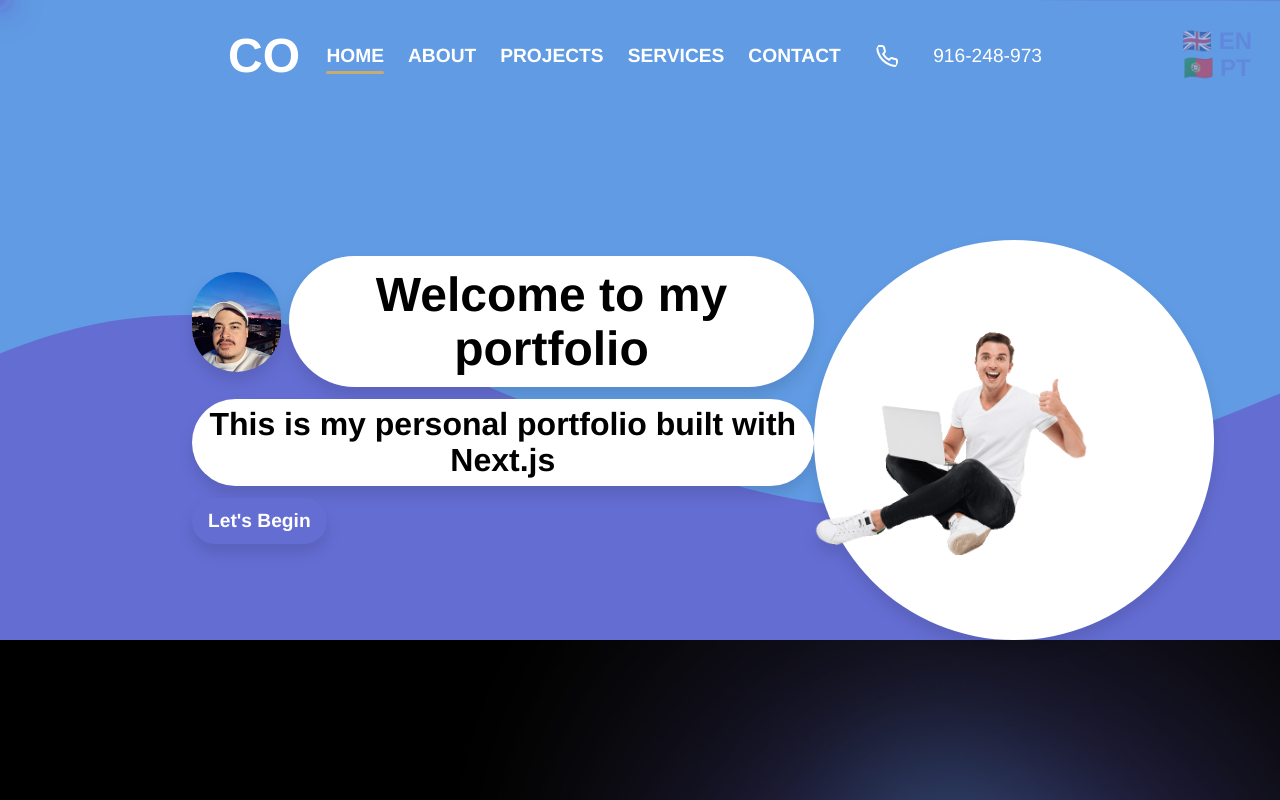
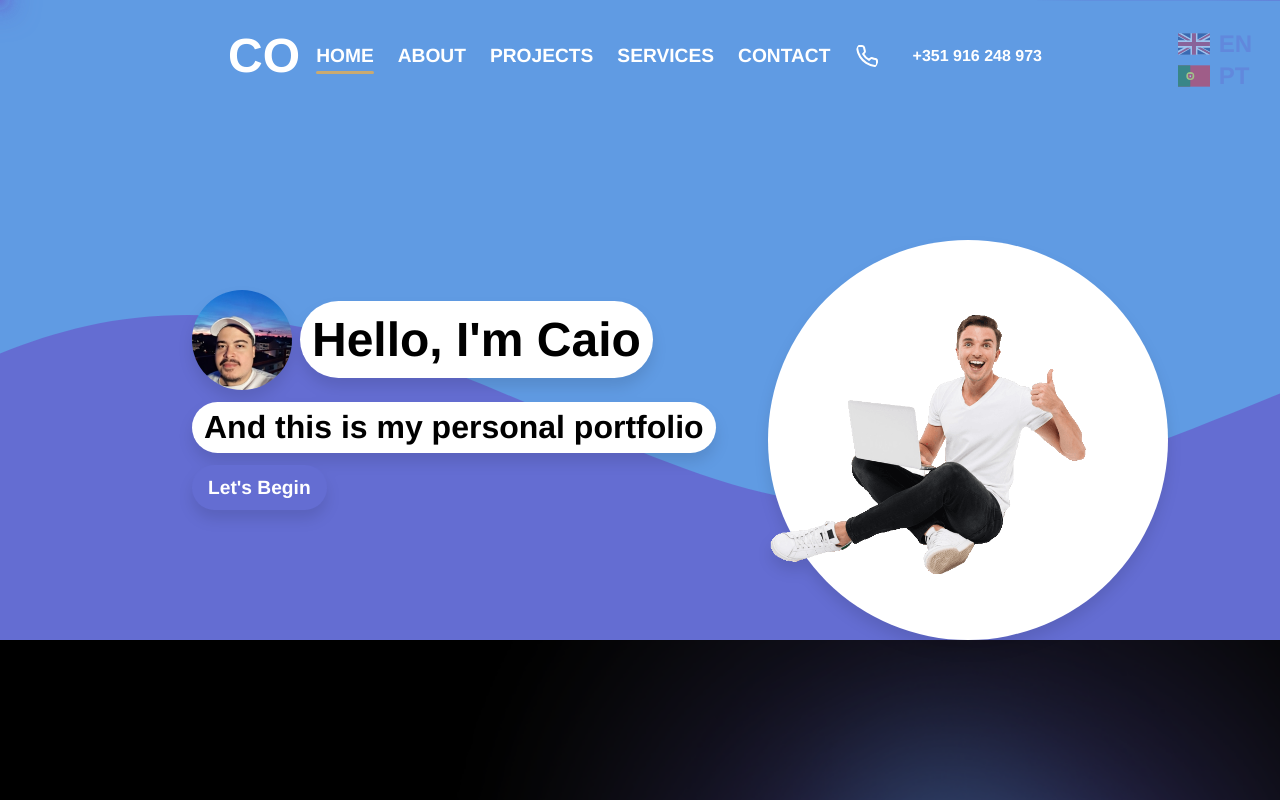
Before and after one commit to oCaio-re/my_next_portfolio, a Next.js app: page /en in a window 1280 px wide. Shown: the top 800 px of the page. Built offline with nearby package versions, Linux system fonts and the light colour scheme.

Commit message:
corrected main header

```diff
--- a/app/[lang]/components/LanguageSwitcher.tsx
+++ b/app/[lang]/components/LanguageSwitcher.tsx
@@ -3,6 +3,8 @@
 import { usePathname } from 'next/navigation'
 import Link from 'next/link'
 import { i18n, type Locale } from '@/i18n'
+import { GB } from 'country-flag-icons/react/3x2'
+import { PT } from 'country-flag-icons/react/3x2'
 
 export default function LanguageSwitcher() {
     const pathName = usePathname()
@@ -22,17 +24,17 @@ export default function LanguageSwitcher() {
             {/*<p>Locale switcher:</p>*/}
             <ul>
                 <li key={english}>
-              <Link className="hover:text-white transition-all duration-200 ease-in-out"
+                    <Link className="flex hover:text-white transition-all duration-200 ease-in-out items-center"
                           href={redirectedPathName(english)}
                     >
-                  {"🇬🇧 " + english}
+                        <GB className="h-8 w-8"/> &#8202; {english}
                     </Link>
                 </li>
                 <li key={portuguese}>
-              <Link className="hover:text-white transition-all duration-200 ease-in-out"
+                    <Link className="flex hover:text-white transition-all duration-200 ease-in-out items-center"
                           href={redirectedPathName(portuguese)}
                     >
-                {"🇵🇹 " + i18n.locales[1]}
+                        <PT className="h-8 w-8"/> &#8202; {portuguese}
                     </Link>
                 </li>
 
--- a/app/[lang]/components/LayoutWrapper.tsx
+++ b/app/[lang]/components/LayoutWrapper.tsx
@@ -1,12 +1,10 @@
 'use client';
 
 import React from 'react';
-import { ScrollProgressBar } from './ScrollProgressBar';
 
 export default function LayoutWrapper({ children }: { children: React.ReactNode }) {
     return (
         <>
-            <ScrollProgressBar />
             {children}
         </>
     );
--- a/app/[lang]/components/NavBar.tsx
+++ b/app/[lang]/components/NavBar.tsx
@@ -2,6 +2,7 @@
 import { useState, useEffect } from 'react';
 import {FiPhone} from "react-icons/fi";
 import { Dictionary, NavItem } from './types';
+import {ScrollProgressBar} from "@/app/[lang]/components/ScrollProgressBar";
 
 export const NavBar = ({ dictionary }: { dictionary: Dictionary }) => {
     const [scrolled, setScrolled] = useState(false);
@@ -70,6 +71,7 @@ export const NavBar = ({ dictionary }: { dictionary: Dictionary }) => {
     };
 
     return (
+        <>
             <nav
                 className={`fixed top-0 left-0 right-0 z-100 transition-all duration-300 mt-[1rem] w-[70vw] m-auto rounded-lg
                         h-20 items-center hidden px-5 lg:flex
@@ -105,12 +107,14 @@ export const NavBar = ({ dictionary }: { dictionary: Dictionary }) => {
                     </ul>
                     <div className={`flex items-center gap-4`}>
                         <FiPhone className={`w-10 h-10 bg-[#C9AA71] rounded-full px-2  py-1 text-white ${scrolled ? 'bg-[#C9AA71]' : 'bg-transparent'}`} />
-                    <a href="tel:+351916248973" className={`text-[1.2rem] font-medium border-2 text-[#C9AA71] rounded-full px-2  py-1 border-[#C9AA71]
+                        <a href="tel:+351916248973" className={`text-[1rem] font-bold border-2 text-[#C9AA71] rounded-full px-2  py-1 border-[#C9AA71]
                      ${scrolled ? 'text-[#C9AA71]' : 'text-white'} ${scrolled ? 'border-[#C9AA71]' : 'border-transparent'}`}>
-                        916-248-973
+                            +351 916 248 973
                         </a>
                     </div>
                 </div>
             </nav>
+            <ScrollProgressBar/>
+        </>
     );
 };
--- a/app/[lang]/components/ScrollProgressBar.tsx
+++ b/app/[lang]/components/ScrollProgressBar.tsx
@@ -19,7 +19,7 @@ export const ScrollProgressBar = () => {
     }, []);
 
     return (
-        <div className={`fixed top-[6rem] w-[70vw] m-auto left-0 right-0 z-40 h-2 bg-gray-300 rounded-full ${scrollProgress === 0 ? 'opacity-0' : 'opacity-100'} transition-opacity duration-300`}>
+        <div className={`fixed w-[95vw] top-[5.5rem] md:w-[70vw] md:top-[6.2rem] m-auto left-0 right-0 z-80 h-2 bg-white/70 rounded-full ${scrollProgress === 0 ? 'opacity-0' : 'opacity-100'} transition-opacity duration-300`}>
             <div
                 className="h-full bg-[#C9AA71] transition-all duration-100 ease-out rounded-full"
                 style={{ width: `${scrollProgress}%` }}
--- a/dictionaries/en.json
+++ b/dictionaries/en.json
@@ -8,8 +8,8 @@
   ],
   "page": {
     "home": {
-      "title": "Welcome to my portfolio",
-      "description": "This is my personal portfolio built with Next.js"
+      "title": "Hello, I'm Caio",
+      "description": "And this is my personal portfolio"
     },
     "about": {
       "my_story": "My Story",
--- a/dictionaries/pt.json
+++ b/dictionaries/pt.json
@@ -8,8 +8,8 @@
   ],
   "page": {
     "home": {
-      "title": "Bem-vindo ao meu portfólio",
-      "description": "Este é o meu portfólio pessoal construído com Next.js"
+      "title": "Olá, sou Caio!",
+      "description": "Este é o meu portfólio pessoal"
     },
     "about": {
       "my_story": "Minha História",
```
Lines whose indentation alone changed are shown as unchanged.
